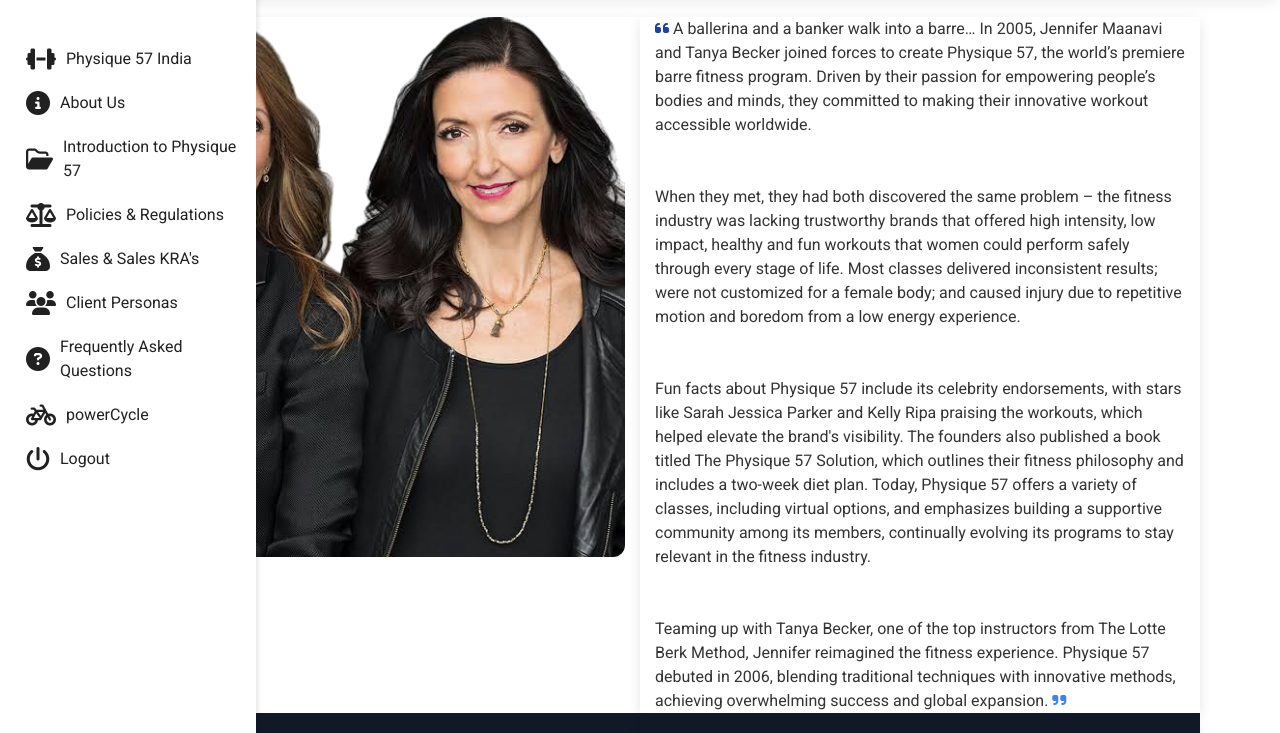
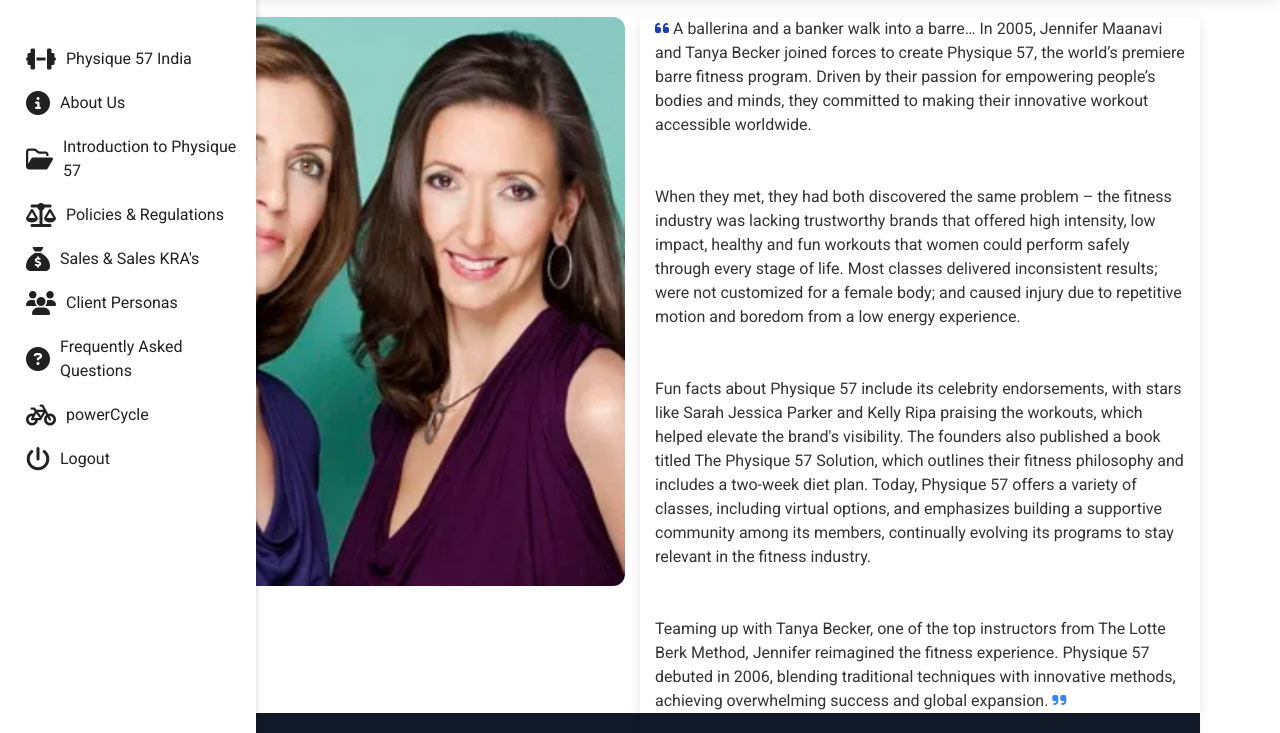
Before and after one commit to Jimmeey2323/onboarding-new, a plain HTML site: page index.html in a window 1280 px wide. Shown: the part 67-800 px from the top of the page. Drawn offline with nearby package versions, Linux system fonts and the light colour scheme.

Commit message:
add my files

```diff
--- a/index.html
+++ b/index.html
@@ -277,7 +277,7 @@
         <div class="grid md:grid-cols-2 gap-0 py-1 p-20 ">
             <!-- Image Section -->
             <div class="card flex flex-col space-y-6">
-                <img src="Images/Photoroom_20250302_161619.png" alt="Physique 57 Founders" />
+                <img src="Images/image-jen.webp" alt="Physique 57 Founders" />
             </div>
 
             <!-- Text Section -->
```
